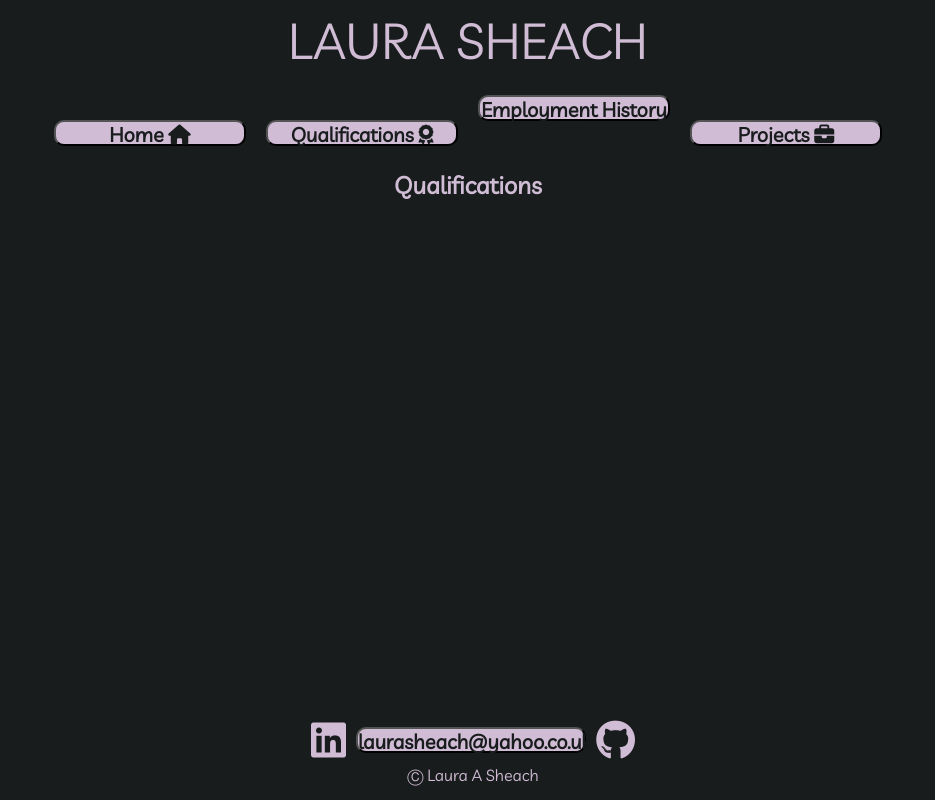
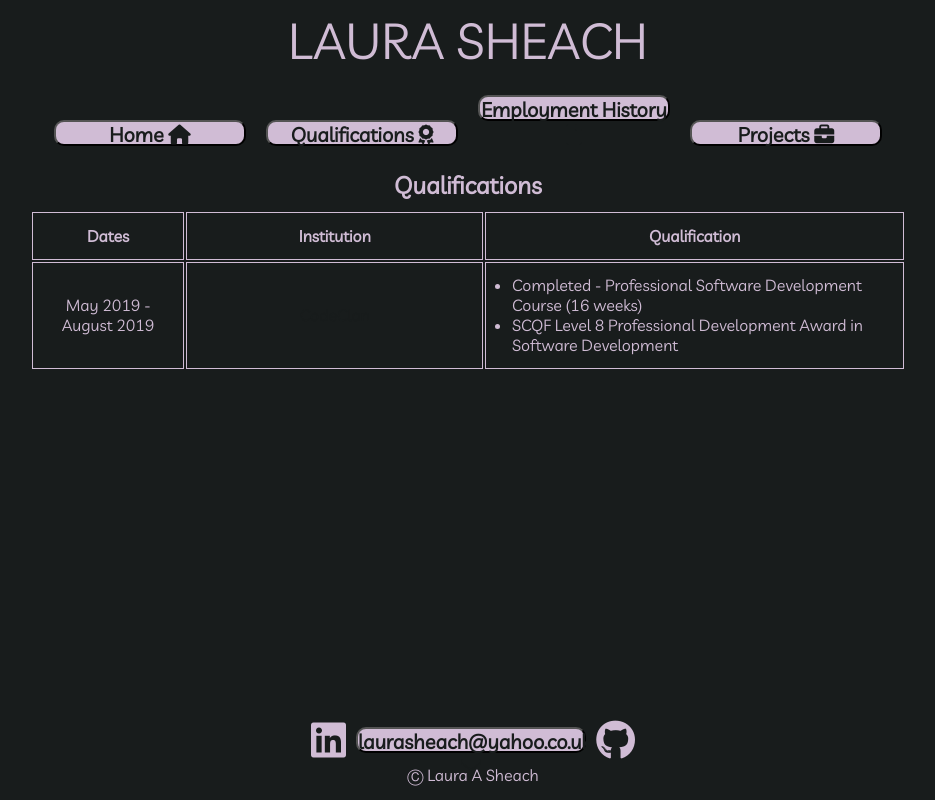
Before and after one commit to laurasheach/MyWebpage, a Vue app: page /#/qualifications in a window 1280 px wide. Shown: the whole page, without its empty margins (172-1107 px from the left). Built offline with nearby package versions, Linux system fonts and the light colour scheme.

Commit message:
Added table header & first row in qualifications page

```diff
--- a/src/views/Qualifications.vue
+++ b/src/views/Qualifications.vue
@@ -2,6 +2,25 @@
 
   <div id="qualifications">
     <h2>Qualifications</h2>
+
+    <table class="qualifications">
+      <tr class="qual-table-header">
+        <th class="qual-dates">Dates</th>
+        <th class="qual-institution">Institution</th>
+        <th class="qual-qualification">Qualification</th>
+      </tr>
+      <tr>
+        <td>May 2019 - August 2019</td>
+        <td class="qual-institution-link"><a href="https://codeclan.com/">CodeClan</a></td>
+        <td class="qual-description">
+          <ul>
+            <li> Completed - Professional Software Development Course (16 weeks)</li>
+            <li>SCQF Level 8 Professional Development Award in Software Development</li>
+          </ul>
+        </td>
+      </tr>
+    </table>
+
   </div>
 
 </template>
@@ -12,5 +31,53 @@ export default {
 }
 </script>
 
+
 <style lang="css" scoped>
+
+table {
+  padding: 10px;
+  text-align: center;
+  background: none;
+  margin-left: 15vw;
+  margin-right: 15vw;
+}
+
+th {
+  padding: 1vw 2vw;
+  text-align: center;
+  background: none;
+  border-style: solid;
+  border-width: thin;
+  border-color: #D0BCD5;
+}
+
+th.qual-dates {
+  width: 8vw;
+}
+
+th.qual-institution {
+  width: 20vw;
+}
+
+th.qual-qualification {
+  width: 30vw;
+}
+
+td {
+  padding: 1vw 2vw;
+  text-align: center;
+  background: none;
+  border-style: solid;
+  border-width: thin;
+  border-color: #D0BCD5;
+}
+
+a:visited {
+  color: #D0BCD5;
+}
+
+td.qual-description {
+  text-align: left;
+}
+
 </style>
```
